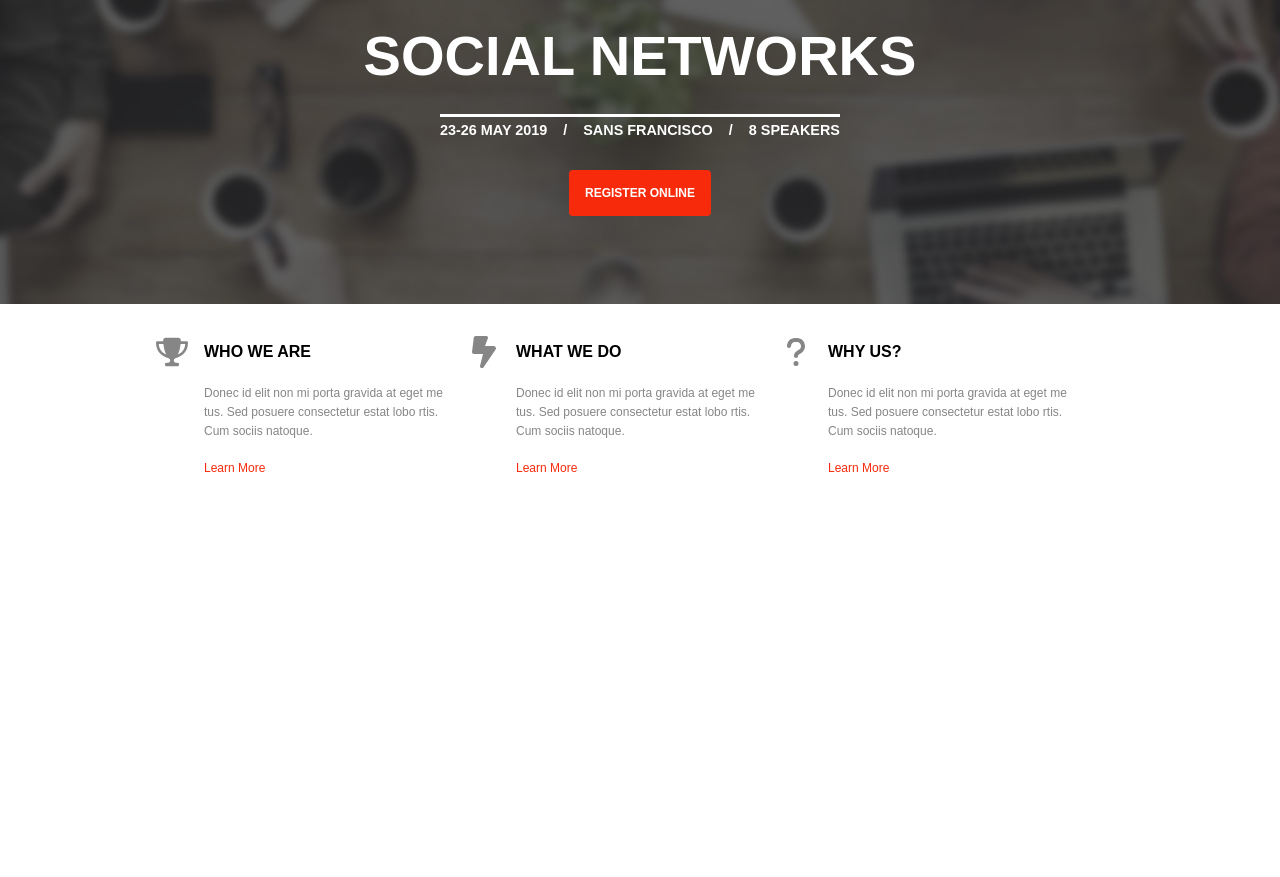
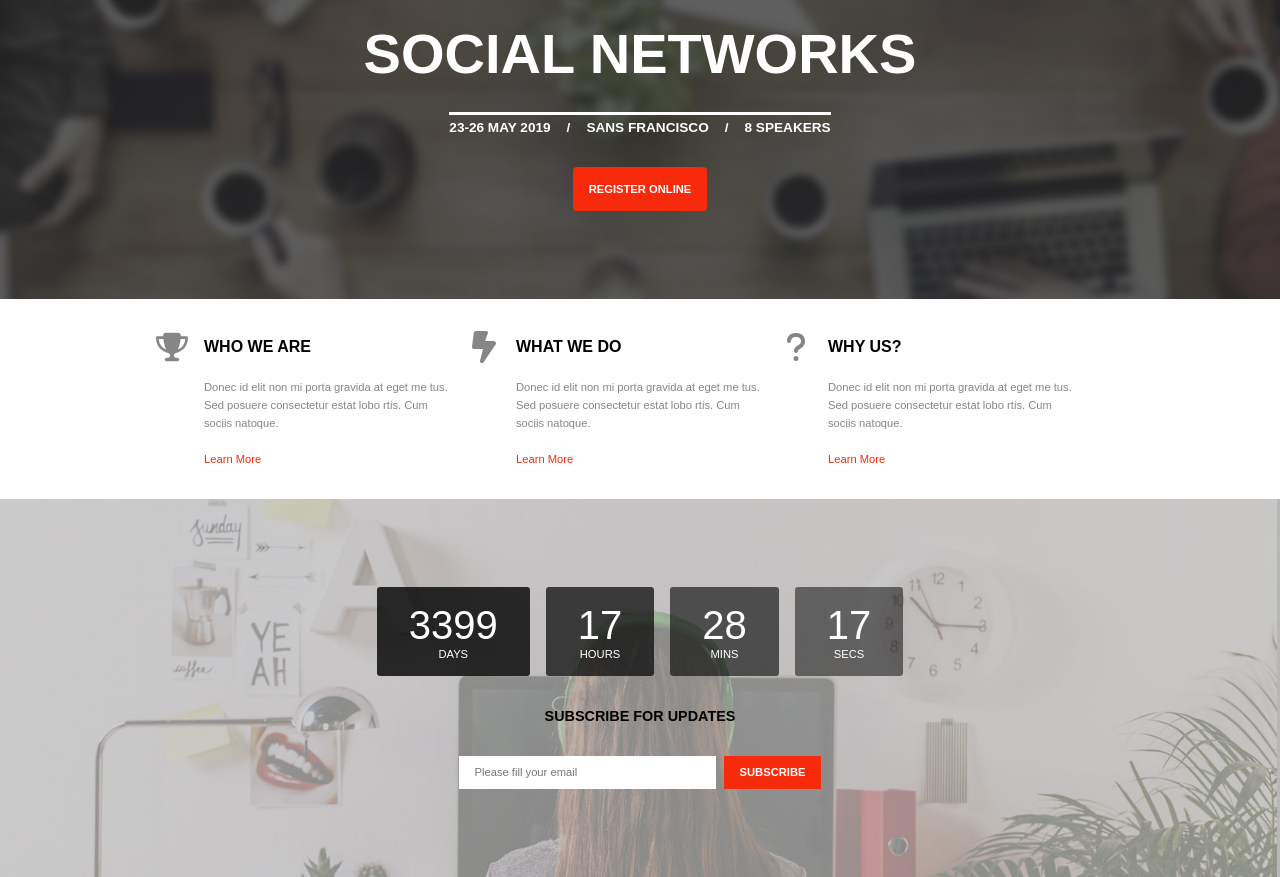
Before and after one commit to manyblake/proj-html-vuejs, a Vue app: page / in a window 1280 px wide. Shown: the part 252-1129 px from the top of the page. Before the commit the page ends 800 px from the top, so only its background shows below. Built offline with nearby package versions, Linux system fonts and the light colour scheme.

Commit message:
add SectionSubscribe & CountdownBox

```diff
--- a/src/assets/style/variables.scss
+++ b/src/assets/style/variables.scss
@@ -21,8 +21,9 @@ $burnt-sienna: #e97c62;
 //spacing
 
 //text
-$text-xxs: 0.75rem;
-$text-xs: 0.9rem;
+$text-xxs: 0.7rem;
+$text-xs: 0.85rem;
+$text-s: 0.9rem;
 $text-normal: 1rem;
 $text-l: 1.25rem;
 $text-xl: 1.5rem;
--- /dev/null
+++ b/src/components/CountdownBox.vue
@@ -0,0 +1,49 @@
+<template>
+  <div class="subscribe__box" :class="`subscribe-box--${text.toLowerCase()}`">
+    <p>{{ number }}</p>
+    <p>{{ text }}</p>
+  </div>
+</template>
+
+<script>
+export default {
+  props: {
+    number: Number,
+    text: String,
+  },
+};
+</script>
+
+<style lang="scss" scoped>
+.subscribe__box {
+  padding: 1rem 2rem;
+
+  border-radius: 0.2rem;
+  text-align: center;
+  color: white;
+  text-transform: uppercase;
+
+  p:first-of-type {
+    font-size: $text-xxl;
+  }
+
+  p:last-of-type {
+    font-size: $text-xxs;
+  }
+}
+.subscribe-box--days {
+  background-color: rgba(#000000, 0.8);
+}
+
+.subscribe-box--hours {
+  background-color: rgba(#000000, 0.7);
+}
+
+.subscribe-box--mins {
+  background-color: rgba(#000000, 0.6);
+}
+
+.subscribe-box--secs {
+  background-color: rgba(#000000, 0.5);
+}
+</style>
--- a/src/components/MainFooter.vue
+++ b/src/components/MainFooter.vue
@@ -0,0 +1,9 @@
+<template>
+  <div></div>
+</template>
+
+<script>
+export default {};
+</script>
+
+<style lang="scss" scoped></style>
--- a/src/components/SectionLocation.vue
+++ b/src/components/SectionLocation.vue
@@ -0,0 +1,9 @@
+<template>
+  <div></div>
+</template>
+
+<script>
+export default {};
+</script>
+
+<style lang="scss" scoped></style>
--- a/src/components/SectionPresentation.vue
+++ b/src/components/SectionPresentation.vue
@@ -0,0 +1,9 @@
+<template>
+  <div></div>
+</template>
+
+<script>
+export default {};
+</script>
+
+<style lang="scss" scoped></style>
--- a/src/components/SectionProgram.vue
+++ b/src/components/SectionProgram.vue
@@ -0,0 +1,9 @@
+<template>
+  <div></div>
+</template>
+
+<script>
+export default {};
+</script>
+
+<style lang="scss" scoped></style>
--- a/src/components/SectionRecentNews.vue
+++ b/src/components/SectionRecentNews.vue
@@ -0,0 +1,9 @@
+<template>
+  <div></div>
+</template>
+
+<script>
+export default {};
+</script>
+
+<style lang="scss" scoped></style>
--- a/src/components/SectionSpeakers.vue
+++ b/src/components/SectionSpeakers.vue
@@ -0,0 +1,9 @@
+<template>
+  <div></div>
+</template>
+
+<script>
+export default {};
+</script>
+
+<style lang="scss" scoped></style>
--- a/src/components/SectionSponsors.vue
+++ b/src/components/SectionSponsors.vue
@@ -0,0 +1,9 @@
+<template>
+  <div></div>
+</template>
+
+<script>
+export default {};
+</script>
+
+<style lang="scss" scoped></style>
--- a/src/components/SectionSubscribe.vue
+++ b/src/components/SectionSubscribe.vue
@@ -0,0 +1,85 @@
+<template>
+  <section class="subscribe">
+    <div class="container">
+      <div class="subscribe__time" v-for="(box, i) in countdownBoxes" :key="i">
+        <CountdownBox :number="box.number" :text="box.text" />
+      </div>
+    </div>
+
+    <p class="subscribe__text">Subscribe for Updates</p>
+
+    <div class="subscribe__email">
+      <input type="text" placeholder="Please fill your email" />
+      <input type="submit" value="Subscribe" />
+    </div>
+  </section>
+</template>
+
+<script>
+import CountdownBox from "./CountdownBox.vue";
+
+export default {
+  components: { CountdownBox },
+
+  data() {
+    return {
+      countdownBoxes: [
+        { number: 3399, text: "Days" },
+        { number: 17, text: "Hours" },
+        { number: 28, text: "Mins" },
+        { number: 17, text: "Secs" },
+      ],
+    };
+  },
+};
+</script>
+
+<style lang="scss" scoped>
+.subscribe {
+  padding: 5.5rem 0;
+  background-image: url("../assets/img/coutdown-bg1.jpg");
+  background-size: cover;
+  background-repeat: no-repeat;
+  background-position: center;
+  display: flex;
+  flex-direction: column;
+  align-items: center;
+
+  .container {
+    display: flex;
+    justify-content: center;
+    gap: 1rem;
+  }
+  .subscribe__text {
+    font-size: $text-s;
+    text-transform: uppercase;
+    padding: 2rem 0;
+    font-weight: 600;
+  }
+
+  .subscribe__email {
+    display: flex;
+    gap: 0.5rem;
+
+    input {
+      line-height: 3;
+      padding: 0 1rem;
+      border: none;
+      border-radius: none;
+      font-size: $text-xxs;
+
+      &[type="text"] {
+        padding-right: 6rem;
+      }
+
+      &[type="submit"] {
+        background-color: $scarlet;
+        color: white;
+        cursor: pointer;
+        text-transform: uppercase;
+        font-weight: 600;
+      }
+    }
+  }
+}
+</style>
--- a/src/components/SectionTickets.vue
+++ b/src/components/SectionTickets.vue
@@ -0,0 +1,9 @@
+<template>
+  <div></div>
+</template>
+
+<script>
+export default {};
+</script>
+
+<style lang="scss" scoped></style>
```
